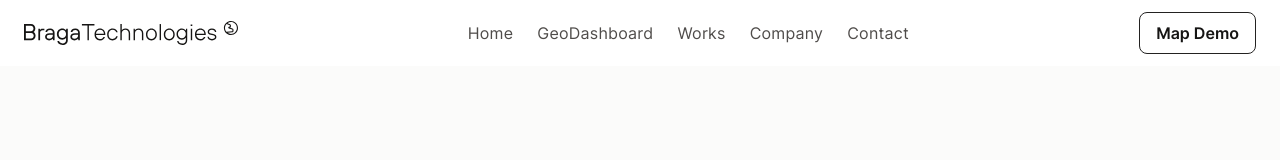
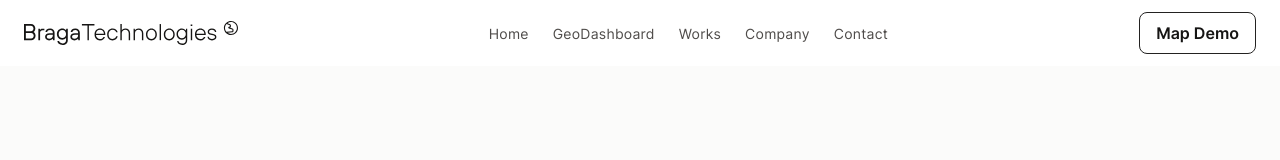
Before and after one commit to FelineJTD/braga-technologies-main-site, a Next.js app: page / in a window 1280 px wide. Shown: the top 160 px of the page. Built offline with nearby package versions, Linux system fonts and the light colour scheme.

Commit message:
change a href to link href

```diff
--- a/components/navbar.js
+++ b/components/navbar.js
@@ -1,5 +1,4 @@
 /* eslint-disable @next/next/no-img-element */
-import Image from 'next/image'
 import Link from 'next/link'
 
 export default function Navbar() {
@@ -7,11 +6,11 @@ export default function Navbar() {
     <nav className='flex items-center justify-between w-full px-6 py-3 bg-white text-gray-600 bg-opacity-80 backdrop-blur sticky top-0 z-40'>
       <img src='/logo-braga-full.svg' alt='Braga Technologies Logo' className='h-6' />
       <div className='justify-self-center space-x-6'>
-        <a href='/' className='un text-sm'><p>Home</p></a>
-        <a href='https://geodashboard.braga.co.id/' rel='noreferrer noopener' className='un text-sm'><p>GeoDashboard</p></a>
-        <a href='/' className='un text-sm'><p>Works</p></a>
-        <a href='/' className='un text-sm'><p>Company</p></a>
-        <a href='/' className='un text-sm'><p>Contact</p></a>
+        <Link href='/'><a className='un text-sm'>Home</a></Link>
+        <a href='https://geodashboard.braga.co.id/' rel='noreferrer noopener' className='un text-sm'>GeoDashboard</a>
+        <Link href='/'><a className='un text-sm'>Works</a></Link>
+        <Link href='/'><a className='un text-sm'>Company</a></Link>
+        <Link href='/'><a className='un text-sm'>Contact</a></Link>
       </div>
       <button className='buttonLight text-gray-900 bg-white bg-opacity-50'>Map Demo</button>
     </nav>
--- a/styles/globals.css
+++ b/styles/globals.css
@@ -91,7 +91,7 @@ h6 {
   line-height: 26px;
 }
 
-p {
+a, p {
   font-family: 'Inter';
   font-style: normal;
   font-weight: 400;
```
